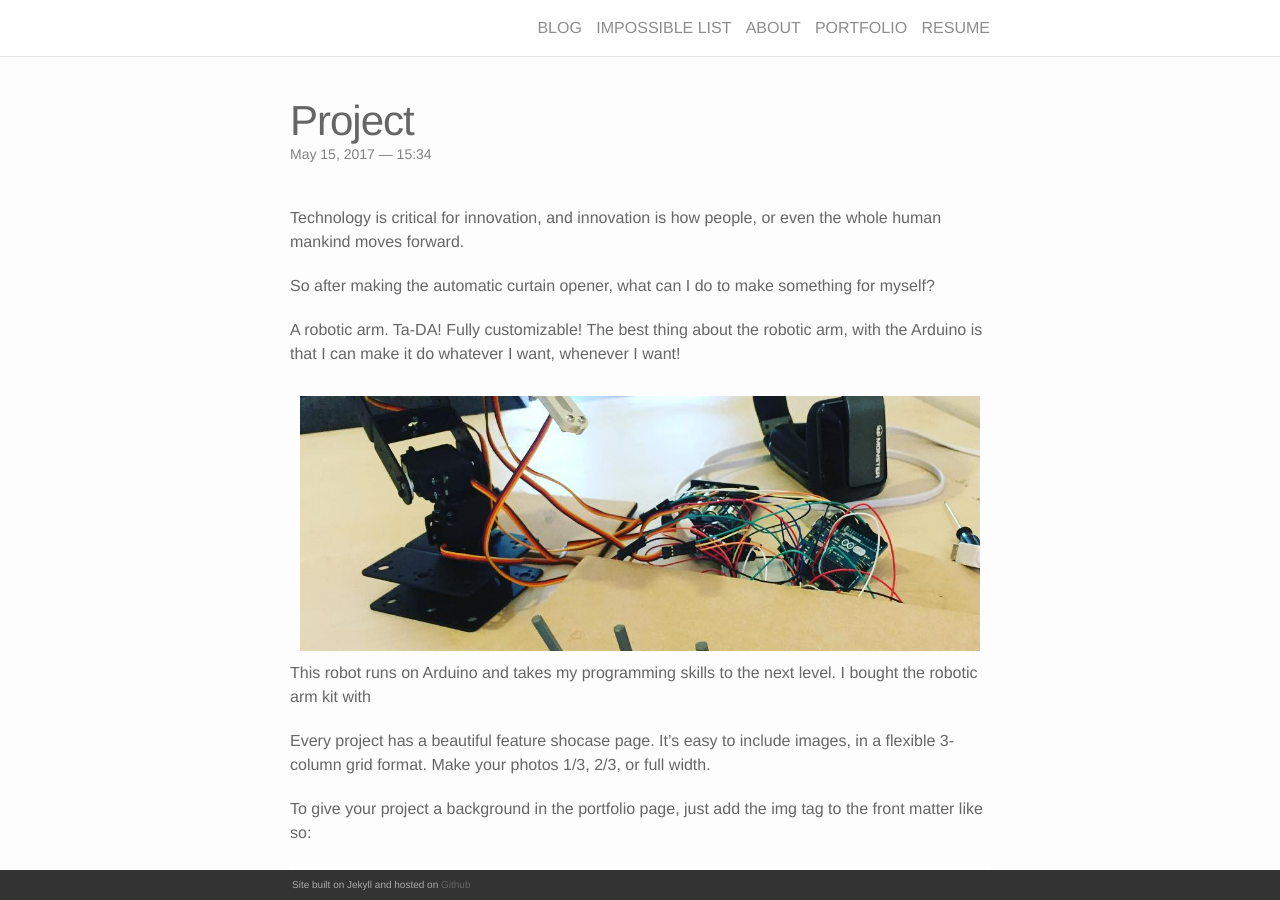
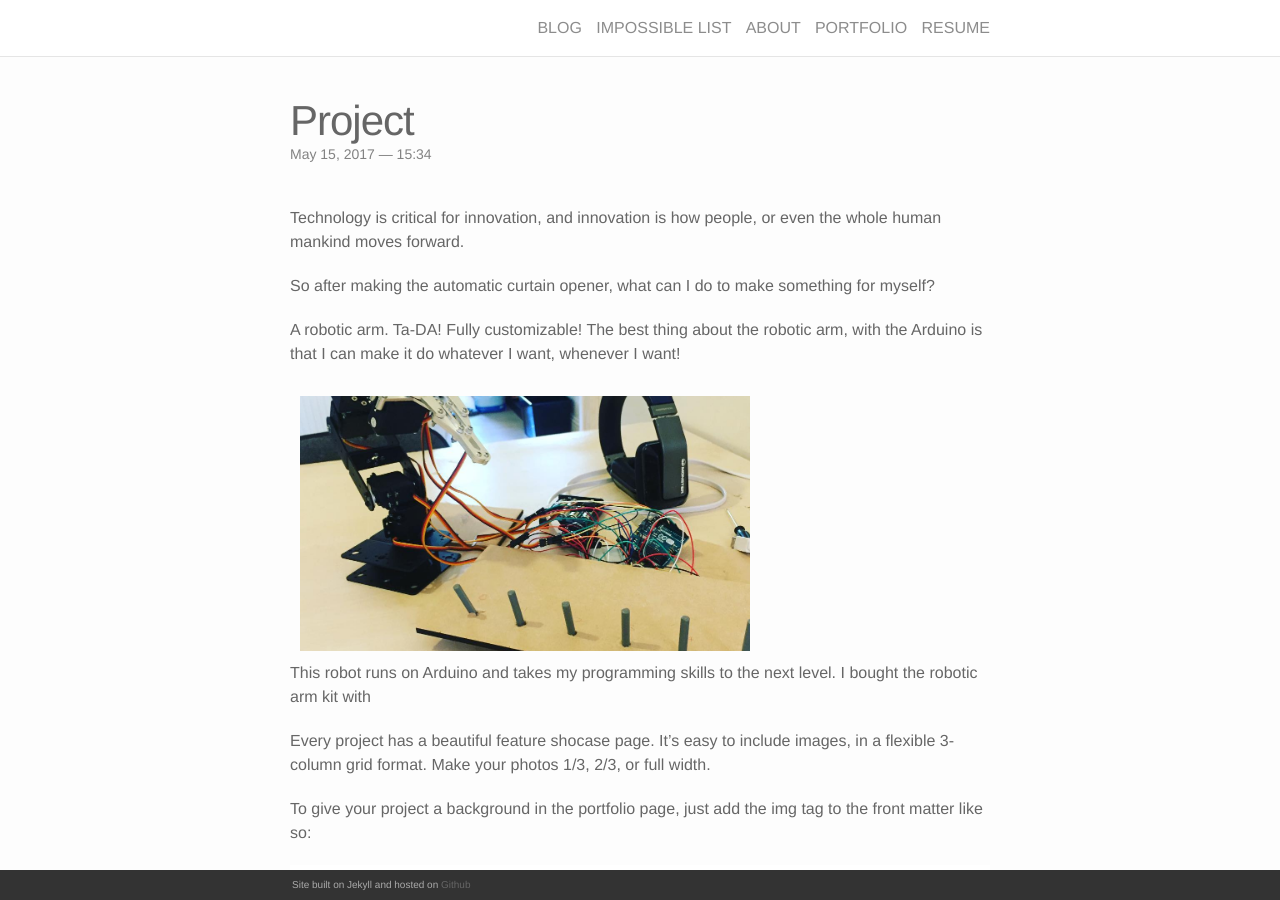
Before and after one commit to chwong1996/myhome, a Jekyll site: the page built from _portfolio/2_project.markdown, in a window 1280 px wide and 900 px high. Built offline with Jekyll 4.4.1, drawn with Linux system fonts in a browser that asks for light colours; nearby versions of some CDN libraries.

Commit message:
Update 2_project.markdown

```diff
--- a/_portfolio/2_project.markdown
+++ b/_portfolio/2_project.markdown
@@ -10,7 +10,7 @@
 
 A robotic arm. Ta-DA! Fully customizable! The best thing about the robotic arm, with the Arduino is that I can make it do whatever I want, whenever I want!
 <div class="img_row">
-	<img class="col three" src="{{ site.baseurl }}/img/Robotic arm.jpg" alt="" title="Robotic arm"/>
+	<img class="col two" src="{{ site.baseurl }}/img/Robotic arm.jpg" alt="" title="Robotic arm"/>
 </div>
 This robot runs on Arduino and takes my programming skills to the next level. I bought the robotic arm kit with
 
```
